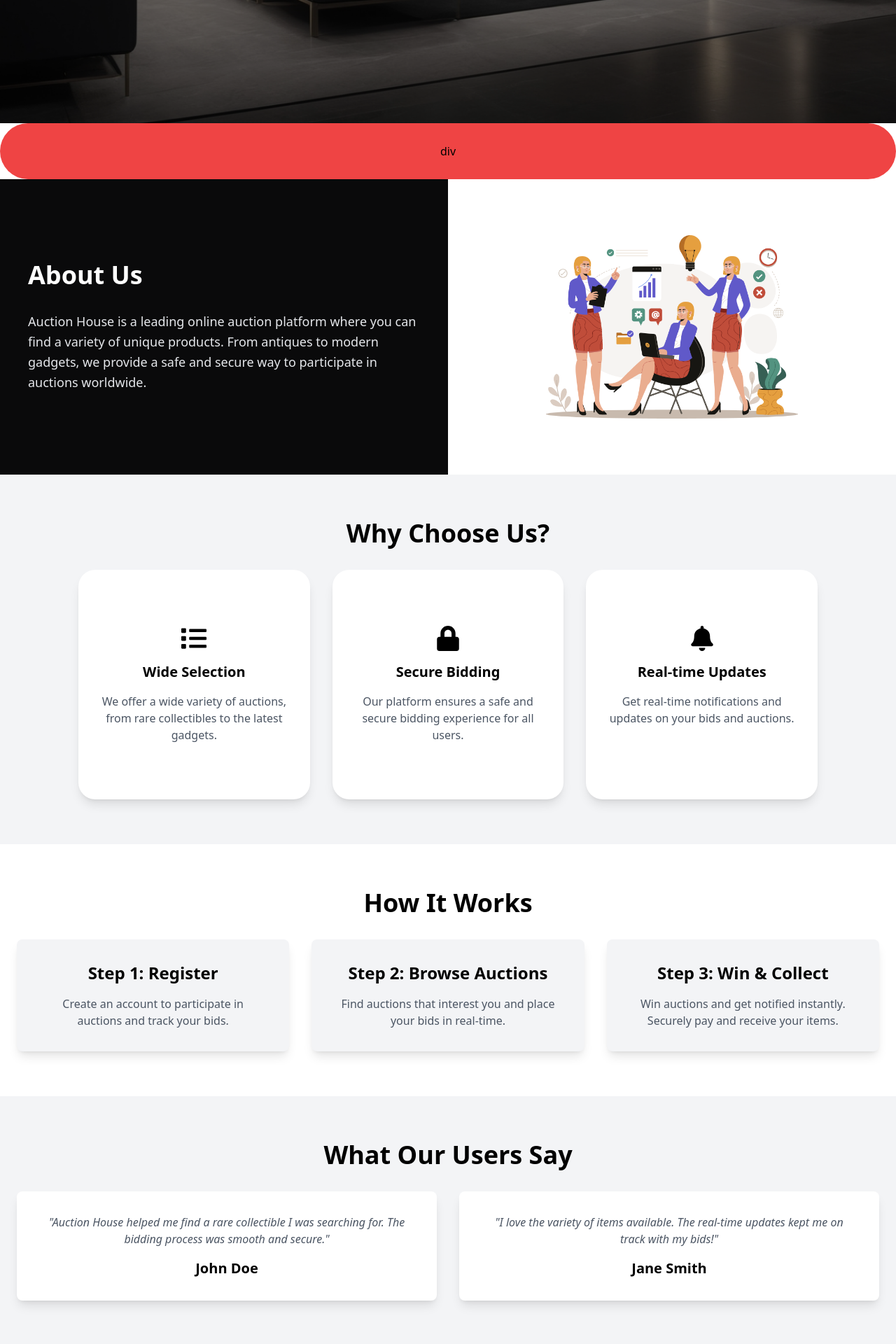
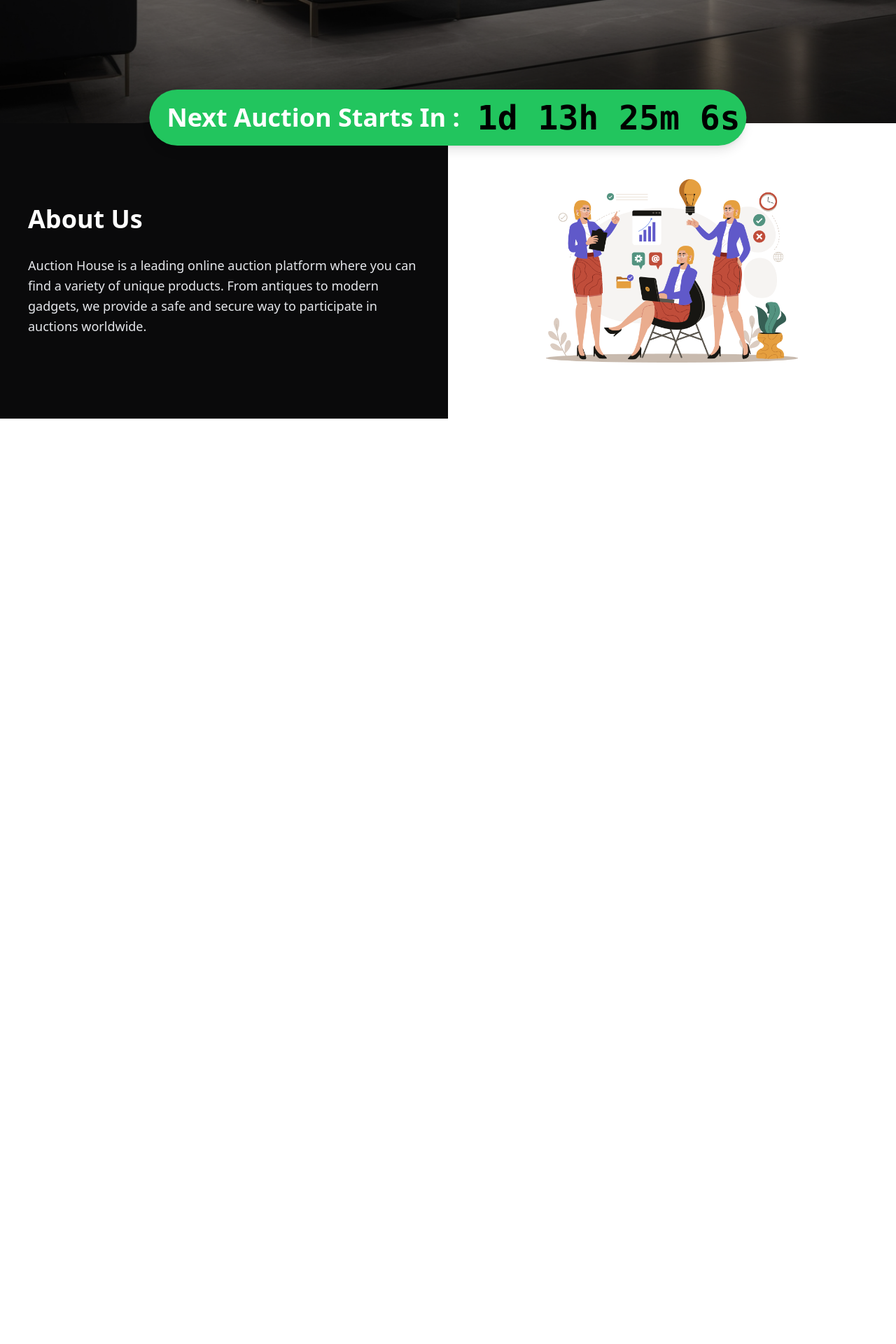
Before and after one commit to sameerajayakodi/Auction_System, a React (Create React App) app in the folder AuctionHouse/auction-management-frontend/: page / in a window 1280 px wide. Shown: the part 700-2620 px from the top of the page at 70% size. After the commit the page ends 1298 px from the top, so only its background shows below. Built offline with nearby package versions, Linux system fonts and the light colour scheme.

Commit message:
Update Home.js

```diff
--- a/AuctionHouse/auction-management-frontend/src/Home.js
+++ b/AuctionHouse/auction-management-frontend/src/Home.js
@@ -1,10 +1,41 @@
-import React from "react";
-import { FaArrowRight, FaBell, FaList, FaLock } from "react-icons/fa";
+import React, { useEffect, useState } from "react";
+import { FaArrowRight } from "react-icons/fa";
 import { Link } from "react-router-dom";
 import about from "./images/about.png";
 import image from "./images/back.jpg";
 
 const Home = () => {
+  const [timeLeft, setTimeLeft] = useState({
+    days: 0,
+    hours: 0,
+    minutes: 0,
+    seconds: 0,
+  });
+
+  useEffect(() => {
+    const nextAuctionDate = new Date("2024-09-22T00:00:00"); // Replace with your auction date
+
+    const interval = setInterval(() => {
+      const now = new Date();
+      const difference = nextAuctionDate - now;
+
+      const days = Math.floor(difference / (1000 * 60 * 60 * 24));
+      const hours = Math.floor(
+        (difference % (1000 * 60 * 60 * 24)) / (1000 * 60 * 60)
+      );
+      const minutes = Math.floor((difference % (1000 * 60 * 60)) / (1000 * 60));
+      const seconds = Math.floor((difference % (1000 * 60)) / 1000);
+
+      setTimeLeft({ days, hours, minutes, seconds });
+
+      if (difference < 0) {
+        clearInterval(interval);
+      }
+    }, 1000);
+
+    return () => clearInterval(interval);
+  }, []);
+
   return (
     <>
       {/* Hero Section - Full Background Image */}
@@ -28,10 +59,16 @@ const Home = () => {
             Explore Auctions <FaArrowRight className="ml-2" />
           </Link>
         </div>
-      </div>
-
-      <div className="container flex items-center justify-center h-20 mx-auto text-center bg-red-500 rounded-full ">
-        div
+        {/* Countdown Timer */}
+        <div className="absolute flex flex-row items-center w-2/3 h-20 text-center transform -translate-x-1/2 bg-green-500 rounded-full shadow-lg justify-evenly left-1/2 -bottom-8">
+          <span className="px-4 py-1 text-4xl font-bold text-white ">
+            Next Auction Starts In :
+          </span>
+          <div className="font-mono text-5xl font-bold">
+            {timeLeft.days}d {timeLeft.hours}h {timeLeft.minutes}m{" "}
+            {timeLeft.seconds}s
+          </div>
+        </div>
       </div>
 
       {/* About Section */}
@@ -60,140 +97,7 @@ const Home = () => {
       </div>
 
       {/* Features Section */}
-      <div className="py-16 bg-gray-100 px-28">
-        <div className="container mx-auto">
-          <h2 className="mb-8 text-4xl font-bold text-center">
-            Why Choose Us?
-          </h2>
-          <div className="grid grid-cols-1 gap-8 text-center md:grid-cols-3">
-            <div className="p-8 py-20 transition duration-300 bg-white border-0 shadow-lg cursor-pointer bg-slate hover:scale-95 rounded-3xl">
-              <FaList className="mx-auto mb-4 text-4xl font-bold text-black " />
-              <h3 className="mb-4 text-xl font-semibold">Wide Selection</h3>
-              <p className="text-gray-600 ">
-                We offer a wide variety of auctions, from rare collectibles to
-                the latest gadgets.
-              </p>
-            </div>
-            <div className="p-8 py-20 transition duration-300 bg-white border-0 shadow-lg cursor-pointer bg-slate hover:scale-95 rounded-3xl">
-              <FaLock className="mx-auto mb-4 text-4xl font-bold text-black" />
-              <h3 className="mb-4 text-xl font-semibold">Secure Bidding</h3>
-              <p className="text-gray-600 ">
-                Our platform ensures a safe and secure bidding experience for
-                all users.
-              </p>
-            </div>
-            <div className="p-8 py-20 transition duration-300 bg-white border-0 shadow-lg cursor-pointer bg-slate hover:scale-95 rounded-3xl">
-              <FaBell className="mx-auto mb-4 text-4xl font-bold text-black" />
-              <h3 className="mb-4 text-xl font-semibold">Real-time Updates</h3>
-              <p className="text-gray-600 ">
-                Get real-time notifications and updates on your bids and
-                auctions.
-              </p>
-            </div>
-          </div>
-        </div>
-      </div>
-
-      {/* How It Works Section */}
-      <div className="px-6 py-16 bg-white">
-        <div className="container mx-auto">
-          <h2 className="mb-8 text-4xl font-bold text-center">How It Works</h2>
-          <div className="grid grid-cols-1 gap-8 text-center md:grid-cols-3">
-            <div className="p-8 bg-gray-100 rounded-lg shadow-lg">
-              <h3 className="mb-4 text-2xl font-semibold">Step 1: Register</h3>
-              <p className="text-gray-600">
-                Create an account to participate in auctions and track your
-                bids.
-              </p>
-            </div>
-            <div className="p-8 bg-gray-100 rounded-lg shadow-lg">
-              <h3 className="mb-4 text-2xl font-semibold">
-                Step 2: Browse Auctions
-              </h3>
-              <p className="text-gray-600">
-                Find auctions that interest you and place your bids in
-                real-time.
-              </p>
-            </div>
-            <div className="p-8 bg-gray-100 rounded-lg shadow-lg">
-              <h3 className="mb-4 text-2xl font-semibold">
-                Step 3: Win & Collect
-              </h3>
-              <p className="text-gray-600">
-                Win auctions and get notified instantly. Securely pay and
-                receive your items.
-              </p>
-            </div>
-          </div>
-        </div>
-      </div>
-
-      {/* Testimonials Section */}
-      <div className="px-6 py-16 bg-gray-100">
-        <div className="container mx-auto">
-          <h2 className="mb-8 text-4xl font-bold text-center">
-            What Our Users Say
-          </h2>
-          <div className="grid grid-cols-1 gap-8 text-center md:grid-cols-2">
-            <div className="p-8 bg-white rounded-lg shadow-lg">
-              <p className="mb-4 italic text-gray-600">
-                "Auction House helped me find a rare collectible I was searching
-                for. The bidding process was smooth and secure."
-              </p>
-              <h3 className="text-xl font-semibold">John Doe</h3>
-            </div>
-            <div className="p-8 bg-white rounded-lg shadow-lg">
-              <p className="mb-4 italic text-gray-600">
-                "I love the variety of items available. The real-time updates
-                kept me on track with my bids!"
-              </p>
-              <h3 className="text-xl font-semibold">Jane Smith</h3>
-            </div>
-          </div>
-        </div>
-      </div>
-
-      {/* Newsletter/Call to Action Section */}
-      <div className="px-6 py-16 bg-white">
-        <div className="container mx-auto text-center">
-          <h2 className="mb-4 text-4xl font-bold">Stay Updated</h2>
-          <p className="mb-8 text-xl text-gray-700">
-            Subscribe to our newsletter for the latest auctions, deals, and
-            updates.
-          </p>
-          <div className="mt-4">
-            <input
-              type="email"
-              placeholder="Enter your email"
-              className="w-64 p-3 rounded-l-lg"
-            />
-            <button className="px-6 py-3 font-bold text-black bg-yellow-500 rounded-r-lg hover:bg-yellow-600">
-              Subscribe
-            </button>
-          </div>
-        </div>
-      </div>
-
-      {/* Footer Section */}
-      <div className="py-8 text-white bg-gray-800">
-        <div className="container mx-auto text-center">
-          <p className="text-lg">© 2024 Auction House. All rights reserved.</p>
-          <div className="mt-4">
-            <Link
-              to="/privacy-policy"
-              className="mr-4 text-gray-400 hover:text-white"
-            >
-              Privacy Policy
-            </Link>
-            <Link
-              to="/terms-of-service"
-              className="text-gray-400 hover:text-white"
-            >
-              Terms of Service
-            </Link>
-          </div>
-        </div>
-      </div>
+      {/* ...rest of the content */}
     </>
   );
 };
```
